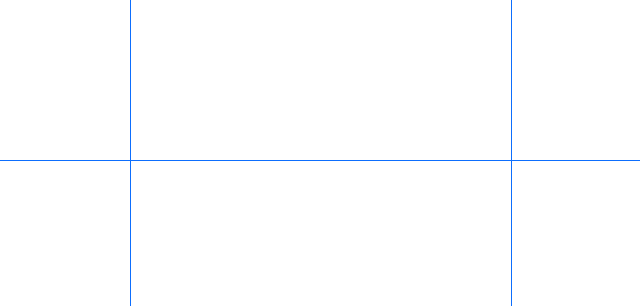
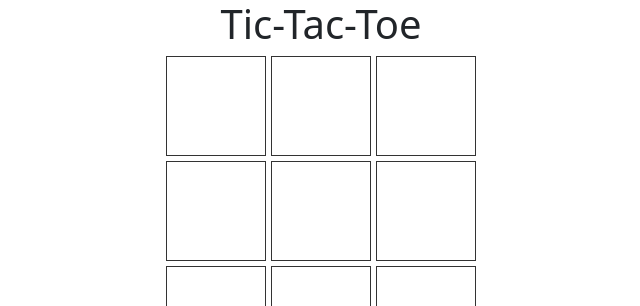
Before and after one commit to board-games-cgi/tic-tac-toe-ui, an Angular app in the folder client/: page /game in a window 1280 px wide. Shown: the top 306 px of the page, without its empty margins (319-959 px from the left). Built offline with nearby package versions, Linux system fonts and the light colour scheme.

Commit message:
Created game logic

```diff
--- a/client/src/app/game/game.component.css
+++ b/client/src/app/game/game.component.css
@@ -1,9 +1,23 @@
-.col{
-    width: 11.5rem;
-    height: 10rem;
+h1{
+  display: flex;
+  justify-content: center;
 }
 
-input{
-    appearance: none;
-    cursor: pointer;
+#board {
+  display: grid;
+  grid-template-columns: repeat(3, 100px);
+  grid-template-rows: repeat(3, 100px);
+  gap: 5px;
+  justify-content: center;
+  align-content: center;
 }
+.cell {
+  width: 100px;
+  height: 100px;
+  font-size: 2em;
+  display: flex;
+  align-items: center;
+  justify-content: center;
+  border: 1px solid #333;
+  cursor: pointer;
+}
--- a/client/src/app/game/game.component.html
+++ b/client/src/app/game/game.component.html
@@ -1,37 +1,41 @@
-<div class="container text-center">
-    <div class="row">
-      <div class="col p-0 d-flex align-items-center justify-content-center border-end border-primary">
-        <input type="checkbox" class="w-100 h-100">
-      </div>
-      <div class="col p-0 d-flex align-items-center justify-content-center border-end border-primary">
-        <input type="checkbox" class="w-100 h-100">
-      </div>
-      <div class="col p-0 d-flex align-items-center justify-content-center border-primary">
-        <input type="checkbox" class="w-100 h-100">
-      </div>
+<!DOCTYPE html>
+<html lang="en">
+<head>
+  <meta charset="UTF-8">
+  <meta name="viewport" content="width=device-width, initial-scale=1.0">
+  <link rel="stylesheet" href="./game.component.css">
+  <title>Multiplayer Tic-Tac-Toe</title>
+</head>
+<body>
+  <h1>Tic-Tac-Toe</h1>
+  <div id="board">
+    <div class="cell" data-index="0" (click)="onCellClick(0)">
+      {{ board[0] }}
     </div>
-
-    <div class="row">
-      <div class="col p-0 d-flex align-items-center justify-content-center border border-start-0 border-primary">
-        <input type="checkbox" class="w-100 h-100">
-      </div>
-      <div class="col p-0 d-flex align-items-center justify-content-center border border-start-0 border-end-0 border-primary">
-        <input type="checkbox" class="w-100 h-100">
-      </div>
-      <div class="col p-0 d-flex align-items-center justify-content-center border border-end-0 border-primary">
-        <input type="checkbox" class="w-100 h-100">
-      </div>
+    <div class="cell" data-index="1" (click)="onCellClick(1)">
+      {{ board[1] }}
     </div>
-
-    <div class="row">
-      <div class="col p-0 d-flex align-items-center justify-content-center border-end border-primary">
-        <input type="checkbox" class="w-100 h-100">
-      </div>
-      <div class="col p-0 d-flex align-items-center justify-content-center border-end border-primary">
-        <input type="checkbox" class="w-100 h-100">
-      </div>
-      <div class="col p-0 d-flex align-items-center justify-content-center border-primary">
-        <input type="checkbox" class="w-100 h-100">
-      </div>
+    <div class="cell" data-index="2" (click)="onCellClick(2)">
+      {{ board[2] }}
+    </div>
+    <div class="cell" data-index="3" (click)="onCellClick(3)">
+      {{ board[3] }}
+    </div>
+    <div class="cell" data-index="4" (click)="onCellClick(4)">
+      {{ board[4] }}
+    </div>
+    <div class="cell" data-index="5" (click)="onCellClick(5)">
+      {{ board[5] }}
+    </div>
+    <div class="cell" data-index="6" (click)="onCellClick(6)">
+      {{ board[6] }}
+    </div>
+    <div class="cell" data-index="7" (click)="onCellClick(7)">
+      {{ board[7] }}
+    </div>
+    <div class="cell" data-index="8" (click)="onCellClick(8)">
+      {{ board[8] }}
     </div>
   </div>
+</body>
+</html>
--- a/client/src/app/game/game.component.ts
+++ b/client/src/app/game/game.component.ts
@@ -1,4 +1,5 @@
-import { Component } from '@angular/core';
+import { Component, OnInit } from '@angular/core';
+import { Socket } from 'ngx-socket-io';
 
 @Component({
   selector: 'app-game',
@@ -8,5 +9,19 @@ import { Component } from '@angular/core';
   styleUrl: './game.component.css'
 })
 export class GameComponent {
+  board: (string | null)[] = Array(9).fill(null);
+  currentPlayer: string = 'X';
 
+
+  onCellClick(cellIndex: number): void {
+    if (this.board[cellIndex] !== null) {
+      return;
+    }
+
+    this.board[cellIndex] = this.currentPlayer;
+
+    console.log(`Cell clicked: ${cellIndex}, Player: ${this.currentPlayer}`);
+
+    this.currentPlayer = this.currentPlayer === 'X' ? 'O' : 'X';
+  }
 }
```
